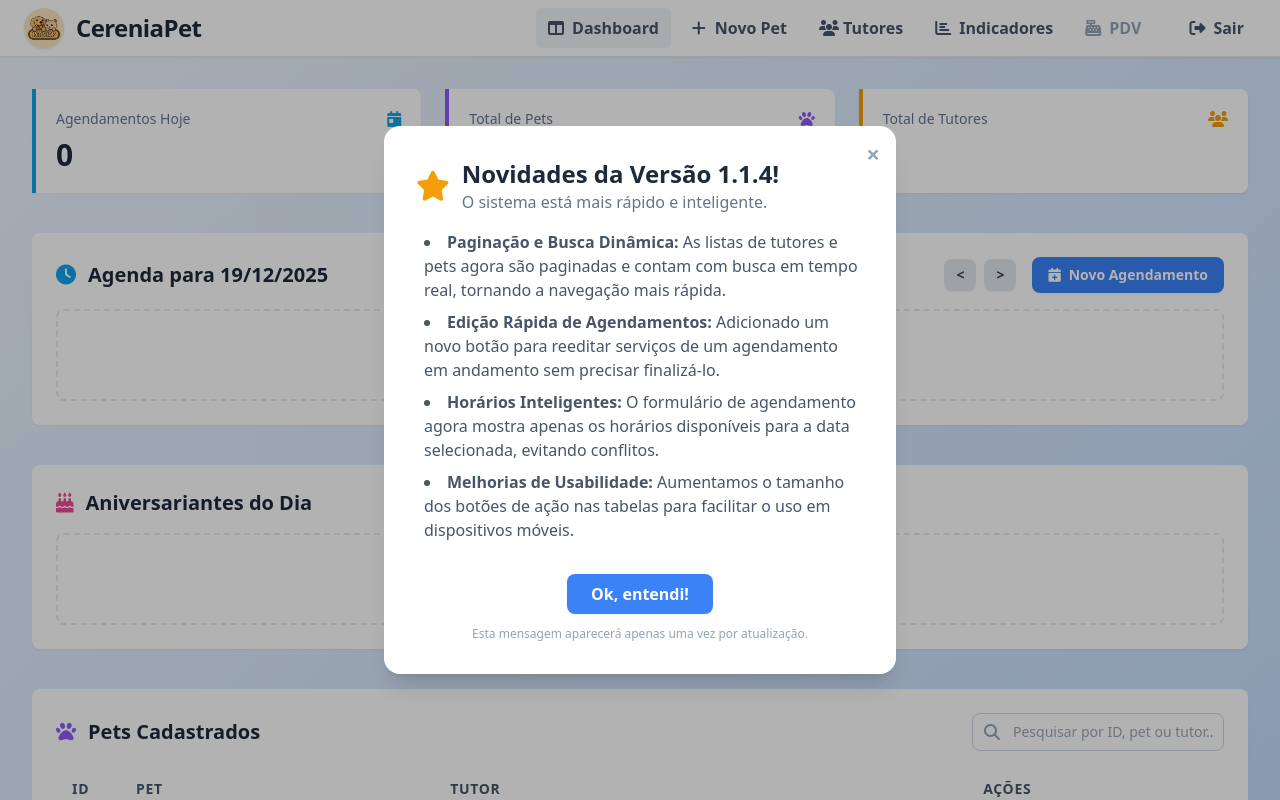
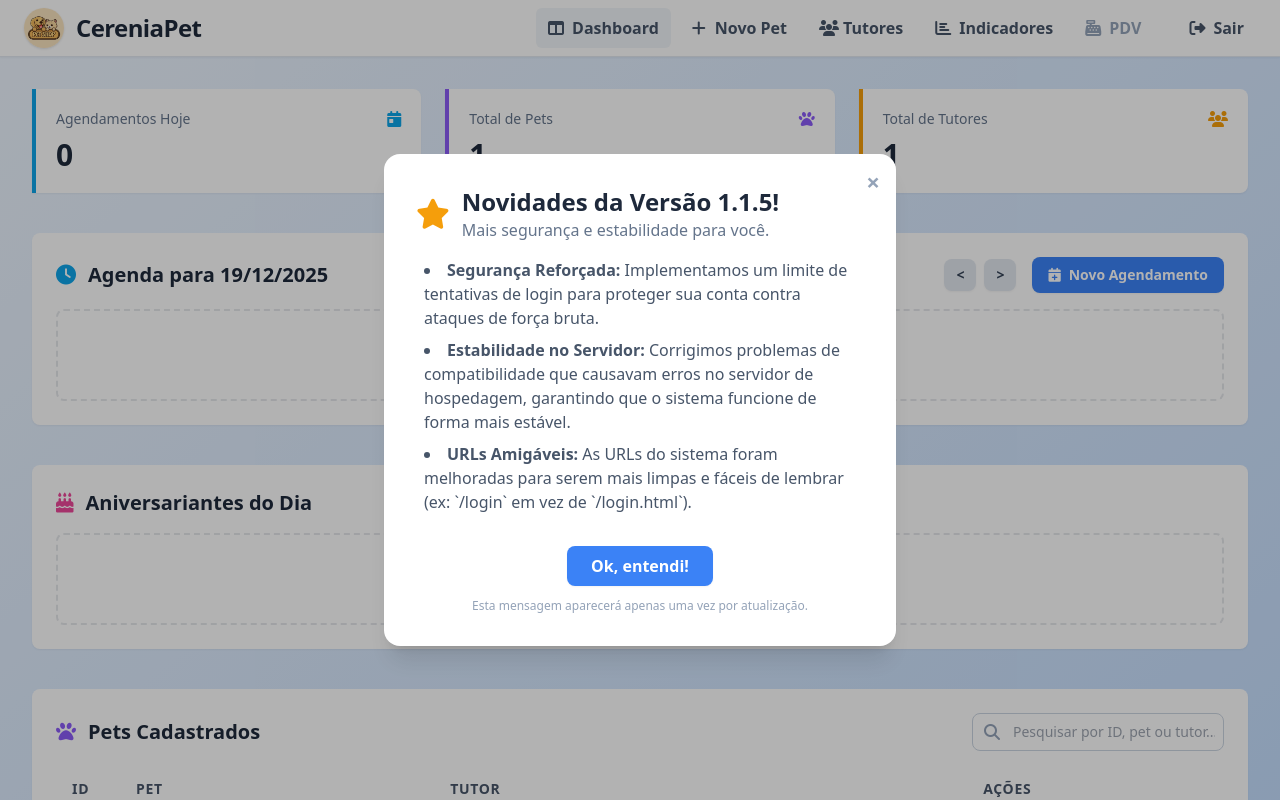
Before and after one commit to VicenteNeto21/hvtpetshop, a PHP site: page /dashboard.php in a window 1280 px wide. Run offline with PHP 8.4, Linux system fonts and the light colour scheme; the visitor is signed in with stand-in values (Sample User, id 1); tables that the repository leaves empty or names only in its code hold one stand-in row (values such as "Sample post"); some libraries are stand-ins or nearby versions.

Commit message:
Subindo correção da dashboard do PDO

```diff
--- a/dashboard.php
+++ b/dashboard.php
@@ -8,14 +8,21 @@ if (!isset($_SESSION['usuario_id'])) {
     exit();
 }
 // Controle do aviso de funcionalidades por versão
-$versao_atual_aviso = '1.1.4';
+$versao_atual_aviso = '1.1.5';
 
 // Garante que a versão vista esteja na sessão, buscando do DB se necessário
 if (isset($_SESSION['usuario_id']) && !isset($_SESSION['aviso_visto_versao'])) {
-    $stmt = $pdo->prepare("SELECT versao_aviso_visto FROM usuarios WHERE id = ?");
-    $stmt->execute([$_SESSION['usuario_id']]);
-    $versao_vista_db = $stmt->fetchColumn();
-    $_SESSION['aviso_visto_versao'] = $versao_vista_db;
+    // Protege contra $pdo nulo ou não inicializado (evita erro "Expected type 'object'. Found 'null'.")
+    if (!isset($pdo) || !($pdo instanceof PDO)) {
+        error_log('Database connection ($pdo) is not initialized or not an instance of PDO.');
+        // Define um valor padrão para evitar warnings posteriores; pode ser null ou string vazia
+        $_SESSION['aviso_visto_versao'] = null;
+    } else {
+        $stmt = $pdo->prepare("SELECT versao_aviso_visto FROM usuarios WHERE id = ?"); // @phpstan-ignore-line
+        $stmt->execute([$_SESSION['usuario_id']]);
+        $versao_vista_db = $stmt->fetchColumn();
+        $_SESSION['aviso_visto_versao'] = $versao_vista_db;
+    }
 }
 
 $mostrarAviso = (!isset($_SESSION['aviso_visto_versao']) || $_SESSION['aviso_visto_versao'] !== $versao_atual_aviso);
@@ -33,6 +40,14 @@ if ($search) {
 }
 // Altere a ordenação para mostrar os últimos pets cadastrados primeiro
 $query .= " ORDER BY pets.id DESC";
+
+/** @var PDO $pdo */
+if (!isset($pdo) || !($pdo instanceof PDO)) {
+    error_log('Database connection ($pdo) is not initialized or not an instance of PDO.');
+    http_response_code(500);
+    echo 'Erro: conexão com o banco de dados não estabelecida.';
+    exit;
+}
 
 $stmt = $pdo->prepare($query);
 if ($search) {
@@ -130,15 +145,14 @@ $aniversariantes = $stmtAniversariantes->fetchAll(PDO::FETCH_ASSOC);
                 <div class="flex items-center gap-3 mb-2">
                     <i class="fa-solid fa-star text-amber-500 text-3xl"></i>
                     <div class="flex-1">
-                        <h2 class="text-2xl font-bold text-slate-800">Novidades da Versão 1.1.4!</h2>
-                        <p class="text-slate-500">O sistema está mais rápido e inteligente.</p>
+                        <h2 class="text-2xl font-bold text-slate-800">Novidades da Versão 1.1.5!</h2>
+                        <p class="text-slate-500">Mais segurança e estabilidade para você.</p>
                     </div>
                 </div>
                 <ul class="space-y-2 text-slate-600 list-disc list-inside pl-2">
-                    <li><strong>Paginação e Busca Dinâmica:</strong> As listas de tutores e pets agora são paginadas e contam com busca em tempo real, tornando a navegação mais rápida.</li>
-                    <li><strong>Edição Rápida de Agendamentos:</strong> Adicionado um novo botão para reeditar serviços de um agendamento em andamento sem precisar finalizá-lo.</li>
-                    <li><strong>Horários Inteligentes:</strong> O formulário de agendamento agora mostra apenas os horários disponíveis para a data selecionada, evitando conflitos.</li>
-                    <li><strong>Melhorias de Usabilidade:</strong> Aumentamos o tamanho dos botões de ação nas tabelas para facilitar o uso em dispositivos móveis.</li>
+                    <li><strong>Segurança Reforçada:</strong> Implementamos um limite de tentativas de login para proteger sua conta contra ataques de força bruta.</li>
+                    <li><strong>Estabilidade no Servidor:</strong> Corrigimos problemas de compatibilidade que causavam erros no servidor de hospedagem, garantindo que o sistema funcione de forma mais estável.</li>
+                    <li><strong>URLs Amigáveis:</strong> As URLs do sistema foram melhoradas para serem mais limpas e fáceis de lembrar (ex: `/login` em vez de `/login.html`).</li>
                 </ul>
                 <div class="flex flex-col items-center mt-6">
                     <button onclick="fecharAvisoNovidades()" class="bg-blue-500 hover:bg-blue-600 text-white font-semibold py-2 px-6 rounded-lg shadow-sm transition">Ok, entendi!</button>
```
